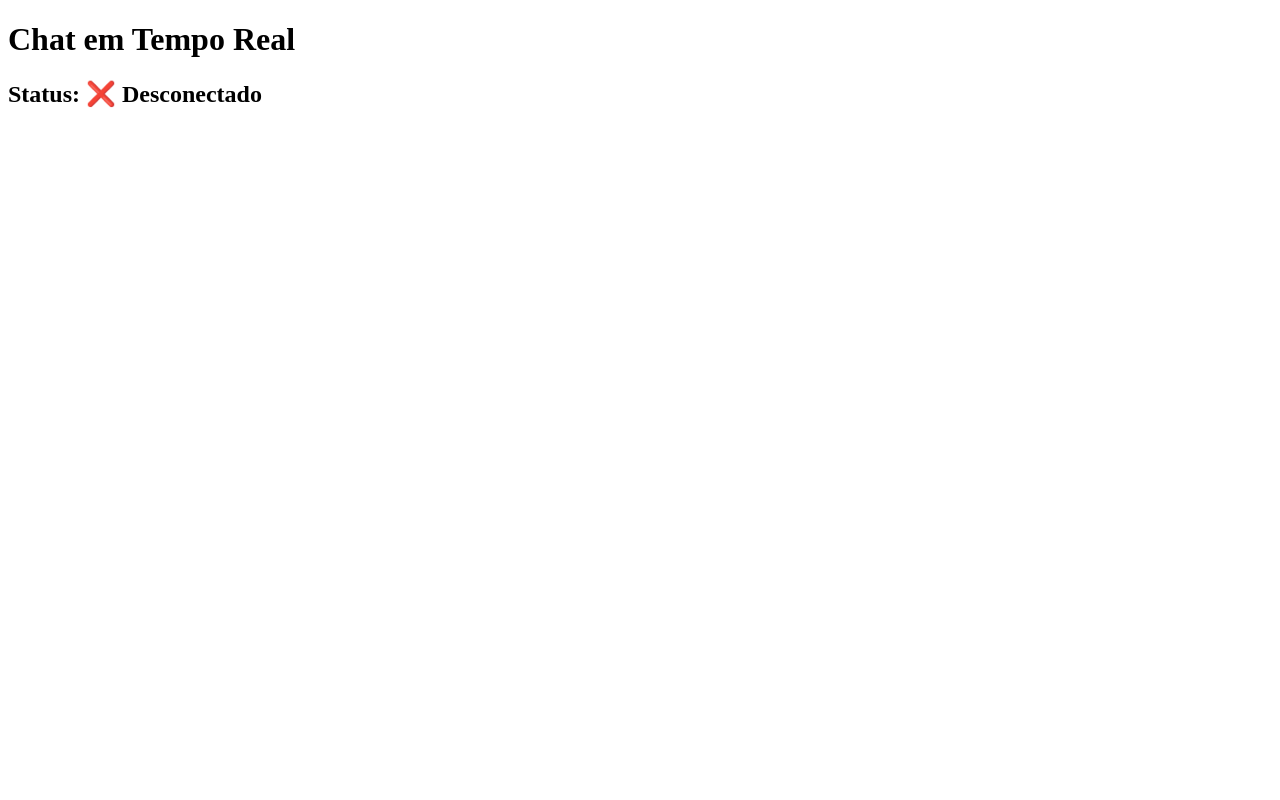
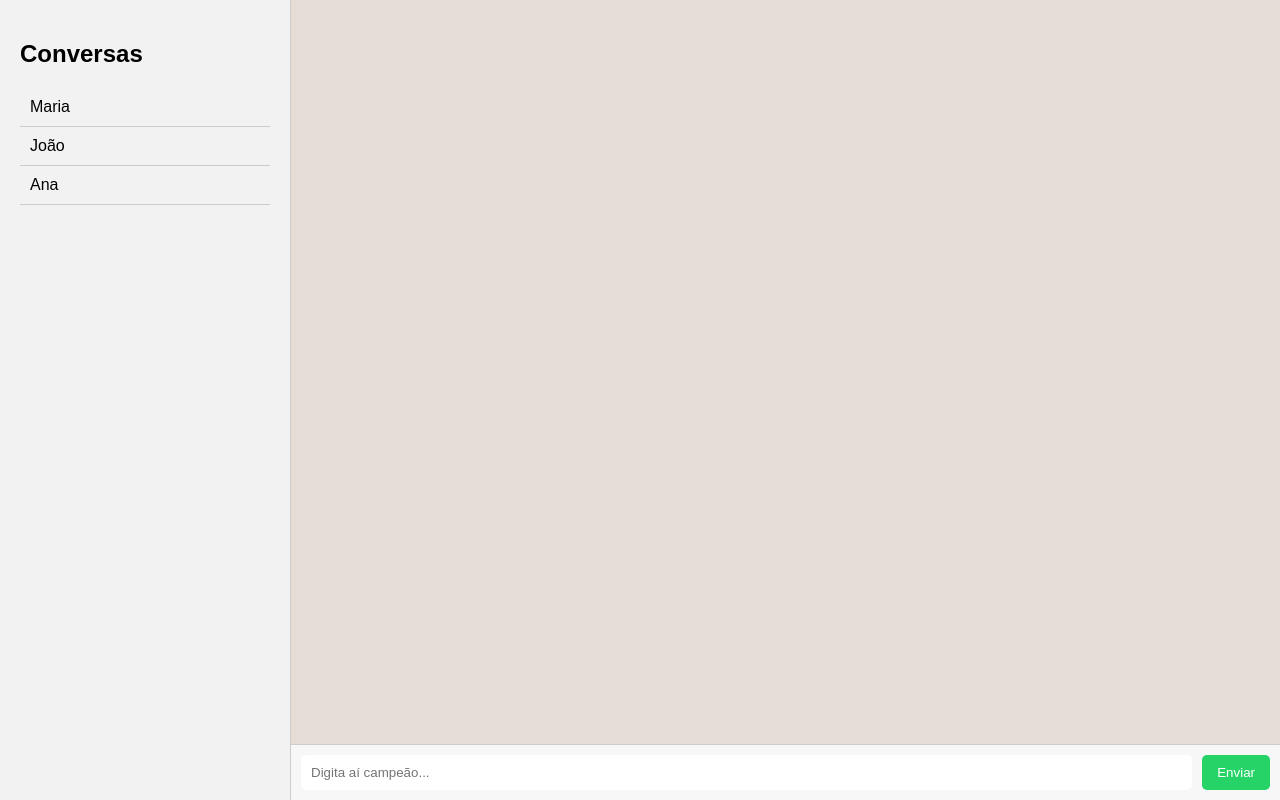
Before and after one commit to Thulio05/FrontChat-api, a React (Vite) app: page / in a window 1280 px wide. Built offline with nearby package versions, Linux system fonts and the light colour scheme; no server answers.

Commit message:
Início da aplicação

```diff
--- a/src/App.css
+++ b/src/App.css
@@ -1,19 +1,82 @@
 body {
+  margin: 0;
   font-family: Arial, sans-serif;
-  background-color: #f4f4f4;
-  margin: 0;
-  padding: 20px;
 }
 
-input {
-  padding: 8px;
-  margin-right: 5px;
+.container {
+  display: flex;
+  height: 100vh;
 }
 
-button {
-  padding: 8px 12px;
-  background-color: #007bff;
-  color: white;
-  border: none;
+.sidebar {
+  width: 250px;
+  background-color: #f2f2f2;
+  padding: 20px;
+  border-right: 1px solid #ccc;
+}
+
+.chat-list {
+  list-style: none;
+  padding: 0;
+}
+
+.chat-list li {
+  padding: 10px;
+  border-bottom: 1px solid #ccc;
   cursor: pointer;
 }
+
+.chat {
+  flex: 1;
+  display: flex;
+  flex-direction: column;
+  justify-content: space-between;
+  background-color: #e5ddd5;
+}
+
+.messages {
+  padding: 20px;
+  overflow-y: auto;
+  flex-grow: 1;
+}
+
+.message {
+  margin: 10px 0;
+  padding: 10px;
+  max-width: 60%;
+  border-radius: 10px;
+}
+
+.sent {
+  background-color: #dcf8c6;
+  align-self: flex-end;
+}
+
+.received {
+  background-color: #fff;
+  align-self: flex-start;
+}
+
+.input-area {
+  display: flex;
+  padding: 10px;
+  background-color: #f7f7f7;
+  border-top: 1px solid #ccc;
+}
+
+.input-area input {
+  flex: 1;
+  padding: 10px;
+  border: none;
+  border-radius: 5px;
+  margin-right: 10px;
+}
+
+.input-area button {
+  padding: 10px 15px;
+  border: none;
+  background-color: #25d366;
+  color: white;
+  border-radius: 5px;
+  cursor: pointer;
+}
--- a/src/App.tsx
+++ b/src/App.tsx
@@ -1,38 +1,49 @@
-// src/App.tsx
-import { useState, useEffect } from 'react';
-import { socket } from './services/socket';
+import './App.css';
+import { useState } from 'react';
 
-export function App() {
-  const [isConnected, setIsConnected] = useState(false);
 
-  useEffect(() => {
-    // Ao conectar, atualiza o estado
-    socket.on('connect', () => {
-      setIsConnected(true);
-      console.log('Conectado ao servidor com o id:', socket.id);
-    });
+function App() {
+  const [newMessage, setNewMessage] = useState('');
+  const [messages, setMessages] = useState<string[]>([]);
 
-    // Ao desconectar, atualiza o estado
-    socket.on('disconnect', () => {
-      setIsConnected(false);
-      console.log('Desconectado do servidor.');
-    });
+  function handleSend(e: React.FormEvent) {
+    e.preventDefault(); // impede o recarregamento da página
+    if (newMessage.trim() === '') return; // ignora mensagens vazias
 
-    // Força o socket a se conectar
-    socket.connect();
+    setMessages(prev => [...prev, newMessage]); // adiciona a nova mensagem
+    setNewMessage(''); // limpa o input
+  }
 
-    // Função de limpeza
-    return () => {
-      socket.disconnect();
-      socket.off('connect');
-      socket.off('disconnect');
-    };
-  }, []);
 
   return (
-    <div>
-      <h1>Chat em Tempo Real</h1>
-      <h2>Status: {isConnected ? '✅ Conectado' : '❌ Desconectado'}</h2>
+    <div className="container">
+      <aside className="sidebar">
+        <h2>Conversas</h2>
+        <ul className="chat-list">
+          <li>Maria</li>
+          <li>João</li>
+          <li>Ana</li>
+        </ul>
+      </aside>
+
+      <main className="chat">
+        <div className="messages">
+          {messages.map((msg, index) => (
+          <div key={index} className="message sent">
+            {msg}
+          </div>
+          ))}
+        </div>
+        <form className="input-area" onSubmit={handleSend}>
+          <input
+            type="text"
+            placeholder="Digita aí campeão..."
+            value={newMessage}
+            onChange={(e) => setNewMessage(e.target.value)}
+          />
+          <button type="submit">Enviar</button>
+        </form>
+      </main>
     </div>
   );
 }
```
